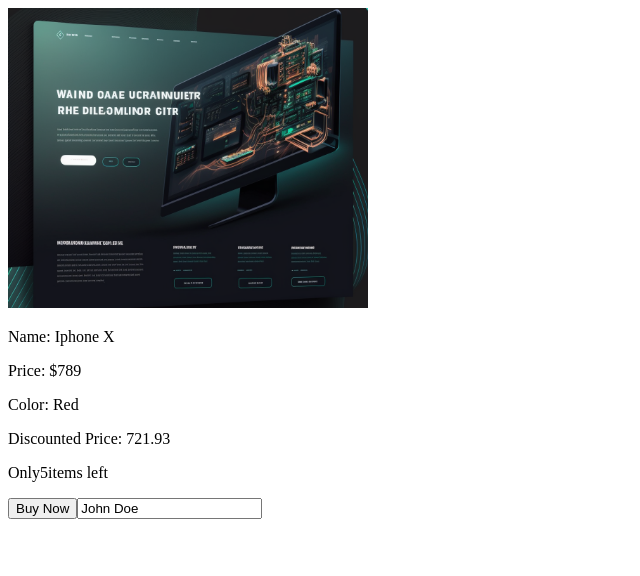
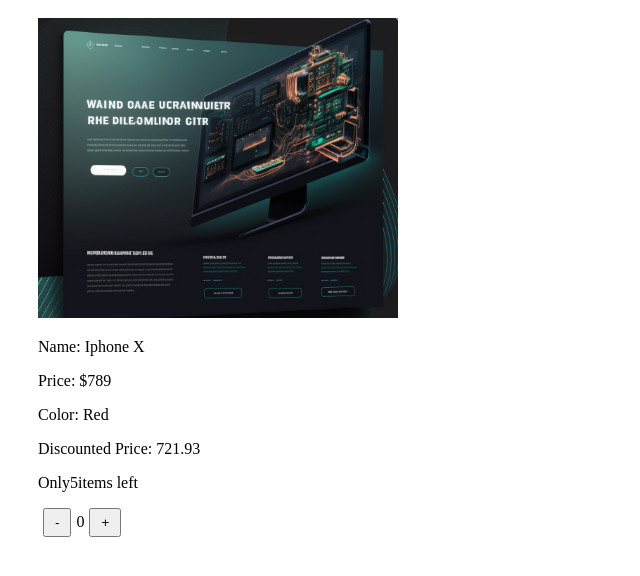
Before and after one commit to YassFreeks/angular-complete-course, an Angular app in the folder angular-ekart/: page / in a window 1280 px wide. Shown: the top 576 px of the page, without its empty margins (0-640 px from the left). Built offline with nearby package versions, Linux system fonts and the light colour scheme.

Commit message:
event binding

```diff
--- a/angular-ekart/src/app/product-list/product-list.component.css
+++ b/angular-ekart/src/app/product-list/product-list.component.css
@@ -0,0 +1,8 @@
+.product--container {
+    padding: 10px 30px;
+}
+
+button{
+    padding: 5px 10px;
+    margin: 0px 5px;
+}
--- a/angular-ekart/src/app/product-list/product-list.component.html
+++ b/angular-ekart/src/app/product-list/product-list.component.html
@@ -1,10 +1,20 @@
-
-<img [src]="product.pImage" height="300px">
-<p></p>
-<p>Name: {{ product.name }}</p>
-<p>Price: {{ '$' + product.price }}</p>
-<p>Color: {{ product.color }}</p>
-<p>Discounted Price: {{ getDiscountedPrice().toFixed(2) }}</p>
-<p>{{ product.inStock > 0 ? 'Only' + product.inStock + 'items left' : 'Not in Stock' }}</p>
-<button [disabled]="!(product.inStock > 0)">Buy Now</button>
-<input [value]="name">
+<div class="product--container">
+  <img [src]="product.pImage" height="300px" />
+  <p></p>
+  <p>Name: {{ product.name }}</p>
+  <p>Price: {{ "$" + product.price }}</p>
+  <p>Color: {{ product.color }}</p>
+  <p>Discounted Price: {{ getDiscountedPrice().toFixed(2) }}</p>
+  <p>
+    {{
+      product.inStock > 0
+        ? "Only" + product.inStock + "items left"
+        : "Not in Stock"
+    }}
+  </p>
+  <button (click)="decrementCartValue()">-</button>
+  <span>{{ addToCart }}</span>
+  <button (click)="incrementCartValue()">+</button>
+  <!-- <input (input)="onNameChange($event)" /><br />
+  <p>name={{ name }}</p> -->
+</div>
--- a/angular-ekart/src/app/product-list/product-list.component.ts
+++ b/angular-ekart/src/app/product-list/product-list.component.ts
@@ -6,7 +6,8 @@ import { Component } from '@angular/core';
   styleUrls: ['./product-list.component.css']
 })
 export class ProductListComponent {
-  name="John Doe";
+  // name="John Smith";
+  addToCart:number = 0;
   product= {
     name: "Iphone X",
     price: 789,
@@ -21,6 +22,23 @@ export class ProductListComponent {
     return this.product.price - (this.product.price * this.product.discount / 100)
   }
 
+  onNameChange(event: any){
+    // this.name = event.target.value;
+    // console.log(event.target.value);
+  }
+
+  decrementCartValue() {
+    if(this.addToCart > 0) {
+      this.addToCart--;
+    }
+  }
+
+  incrementCartValue() {
+    if(this.addToCart < this.product.inStock) {
+      this.addToCart++;
+    }
+  }
+
 
 
 }
```
